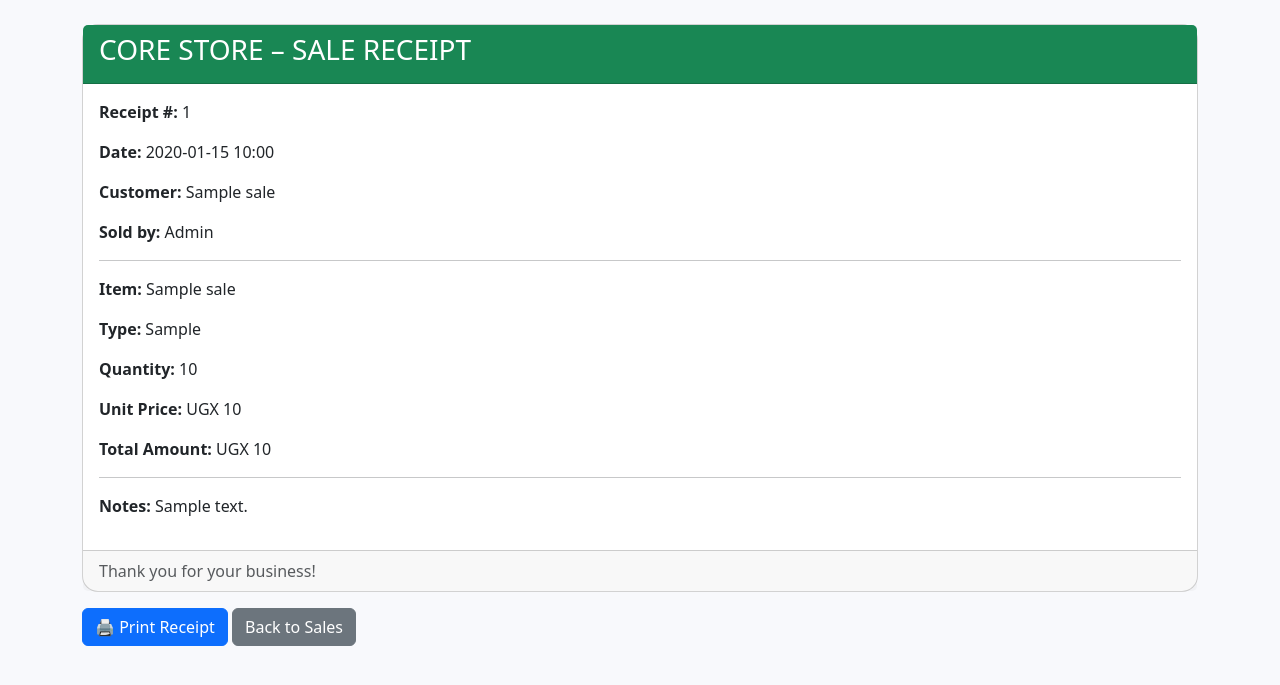
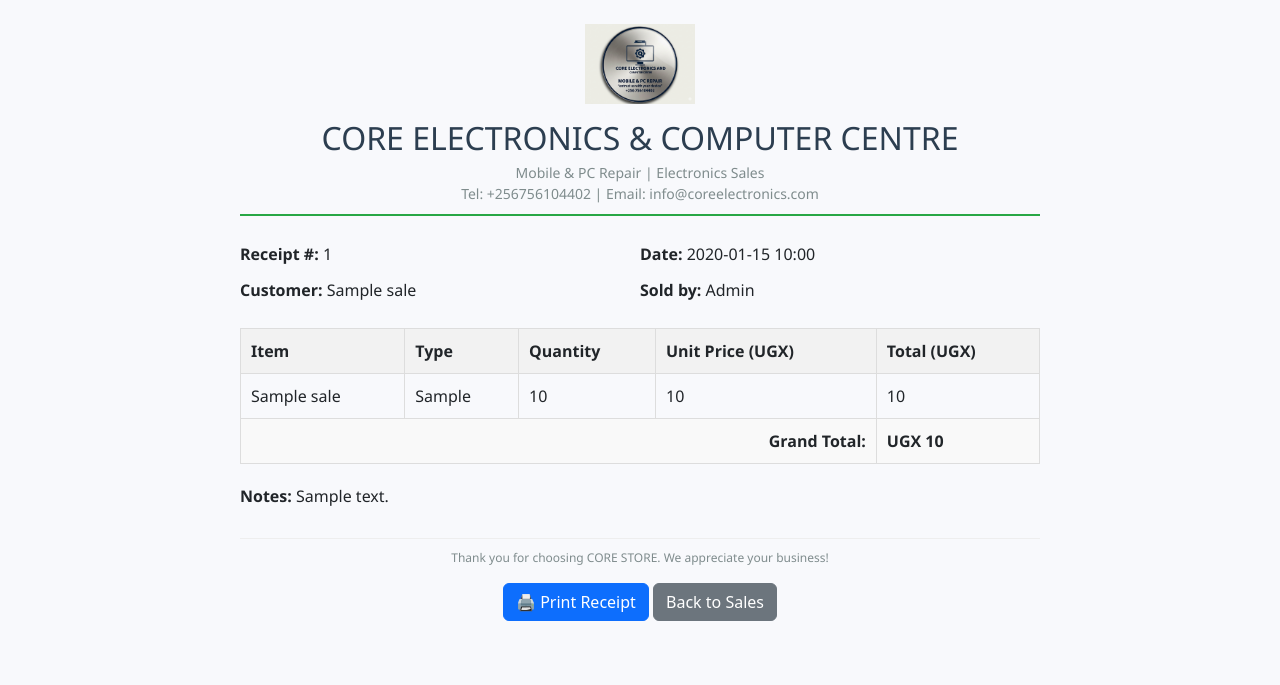
Before and after one commit to geoffreyngobi17-a11y/core-store, a Flask app: page /sales/1/invoice in a window 1280 px wide. Shown: the part 80-765 px from the top of the page. Run offline with Flask 2, Linux system fonts and the light colour scheme; a user stored in the database is signed in; tables that the repository leaves empty hold one stand-in row (values such as "Sample post").

Commit message:
Add company logo and professional layout to sales invoice

```diff
--- a/templates/sale_invoice.html
+++ b/templates/sale_invoice.html
@@ -4,35 +4,121 @@
 @media print {
     .no-print { display: none; }
     .print-area { margin: 0; padding: 0; }
+    .card { border: 1px solid #ccc; box-shadow: none; }
+}
+.print-area {
+    max-width: 800px;
+    margin: 0 auto;
+    font-family: 'Segoe UI', Tahoma, Geneva, Verdana, sans-serif;
+}
+.invoice-header {
+    text-align: center;
+    margin-bottom: 20px;
+    border-bottom: 2px solid #28a745;
+    padding-bottom: 10px;
+}
+.invoice-header img {
+    max-height: 80px;
+    margin-bottom: 10px;
+}
+.invoice-header h2 {
+    margin: 5px 0;
+    color: #2c3e50;
+}
+.invoice-header p {
+    margin: 0;
+    color: #7f8c8d;
+    font-size: 14px;
+}
+.invoice-details {
+    margin: 20px 0;
+}
+.invoice-details table {
+    width: 100%;
+    border-collapse: collapse;
+}
+.invoice-details td {
+    padding: 6px 0;
+}
+.invoice-items {
+    width: 100%;
+    border-collapse: collapse;
+    margin: 20px 0;
+}
+.invoice-items th, .invoice-items td {
+    border: 1px solid #ddd;
+    padding: 10px;
+    text-align: left;
+}
+.invoice-items th {
+    background-color: #f2f2f2;
+}
+.total-row {
+    font-weight: bold;
+    background-color: #f9f9f9;
+}
+.footer {
+    margin-top: 30px;
+    text-align: center;
+    font-size: 12px;
+    color: #7f8c8d;
+    border-top: 1px solid #eee;
+    padding-top: 10px;
 }
 </style>
+
 <div class="print-area">
-    <div class="card">
-        <div class="card-header bg-success text-white">
-            <h3>CORE STORE – SALE RECEIPT</h3>
-        </div>
-        <div class="card-body">
-            <p><strong>Receipt #:</strong> {{ sale.id }}</p>
-            <p><strong>Date:</strong> {{ sale.sale_date.strftime('%Y-%m-%d %H:%M') }}</p>
-            <p><strong>Customer:</strong> {{ sale.customer_name or 'Walk‑in Customer' }}</p>
-            <p><strong>Sold by:</strong> {{ sale.seller.name }}</p>
-            <hr>
-            <p><strong>Item:</strong> {{ sale.item_name }}</p>
-            <p><strong>Type:</strong> {{ sale.item_type|capitalize }}</p>
-            <p><strong>Quantity:</strong> {{ sale.quantity }}</p>
-            <p><strong>Unit Price:</strong> UGX {{ "{:,.0f}".format(sale.unit_price) }}</p>
-            <p><strong>Total Amount:</strong> UGX {{ "{:,.0f}".format(sale.total_price) }}</p>
-            {% if sale.notes %}
-            <hr>
-            <p><strong>Notes:</strong> {{ sale.notes }}</p>
-            {% endif %}
-        </div>
-        <div class="card-footer text-muted">
-            Thank you for your business!
-        </div>
+    <div class="invoice-header">
+        <img src="{{ url_for('static', filename='loogo.png') }}" alt="CORE STORE Logo">
+        <h2>CORE ELECTRONICS & COMPUTER CENTRE</h2>
+        <p>Mobile & PC Repair | Electronics Sales</p>
+        <p>Tel: +256756104402 | Email: info@coreelectronics.com</p>
+    </div>
+
+    <div class="invoice-details">
+        <table>
+            <tr>
+                <td width="50%"><strong>Receipt #:</strong> {{ sale.id }}</td>
+                <td width="50%"><strong>Date:</strong> {{ sale.sale_date.strftime('%Y-%m-%d %H:%M') }}</td>
+            </tr>
+            <tr>
+                <td><strong>Customer:</strong> {{ sale.customer_name or 'Walk‑in Customer' }}</td>
+                <td><strong>Sold by:</strong> {{ sale.seller.name }}</td>
+            </tr>
+        </table>
+    </div>
+
+    <table class="invoice-items">
+        <thead>
+            <tr><th>Item</th><th>Type</th><th>Quantity</th><th>Unit Price (UGX)</th><th>Total (UGX)</th></tr>
+        </thead>
+        <tbody>
+            <tr>
+                <td>{{ sale.item_name }}</td>
+                <td>{{ sale.item_type|capitalize }}</td>
+                <td>{{ sale.quantity }}</td>
+                <td>{{ "{:,.0f}".format(sale.unit_price) }}</td>
+                <td>{{ "{:,.0f}".format(sale.total_price) }}</td>
+            </tr>
+            <tr class="total-row">
+                <td colspan="4" style="text-align:right"><strong>Grand Total:</strong></td>
+                <td><strong>UGX {{ "{:,.0f}".format(sale.total_price) }}</strong></td>
+            </tr>
+        </tbody>
+    </table>
+
+    {% if sale.notes %}
+    <div class="notes">
+        <strong>Notes:</strong> {{ sale.notes }}
+    </div>
+    {% endif %}
+
+    <div class="footer">
+        Thank you for choosing CORE STORE. We appreciate your business!
     </div>
 </div>
-<div class="no-print mt-3">
+
+<div class="no-print mt-3 text-center">
     <button class="btn btn-primary" onclick="window.print();">🖨️ Print Receipt</button>
     <a href="{{ url_for('sales_list') }}" class="btn btn-secondary">Back to Sales</a>
 </div>
```
